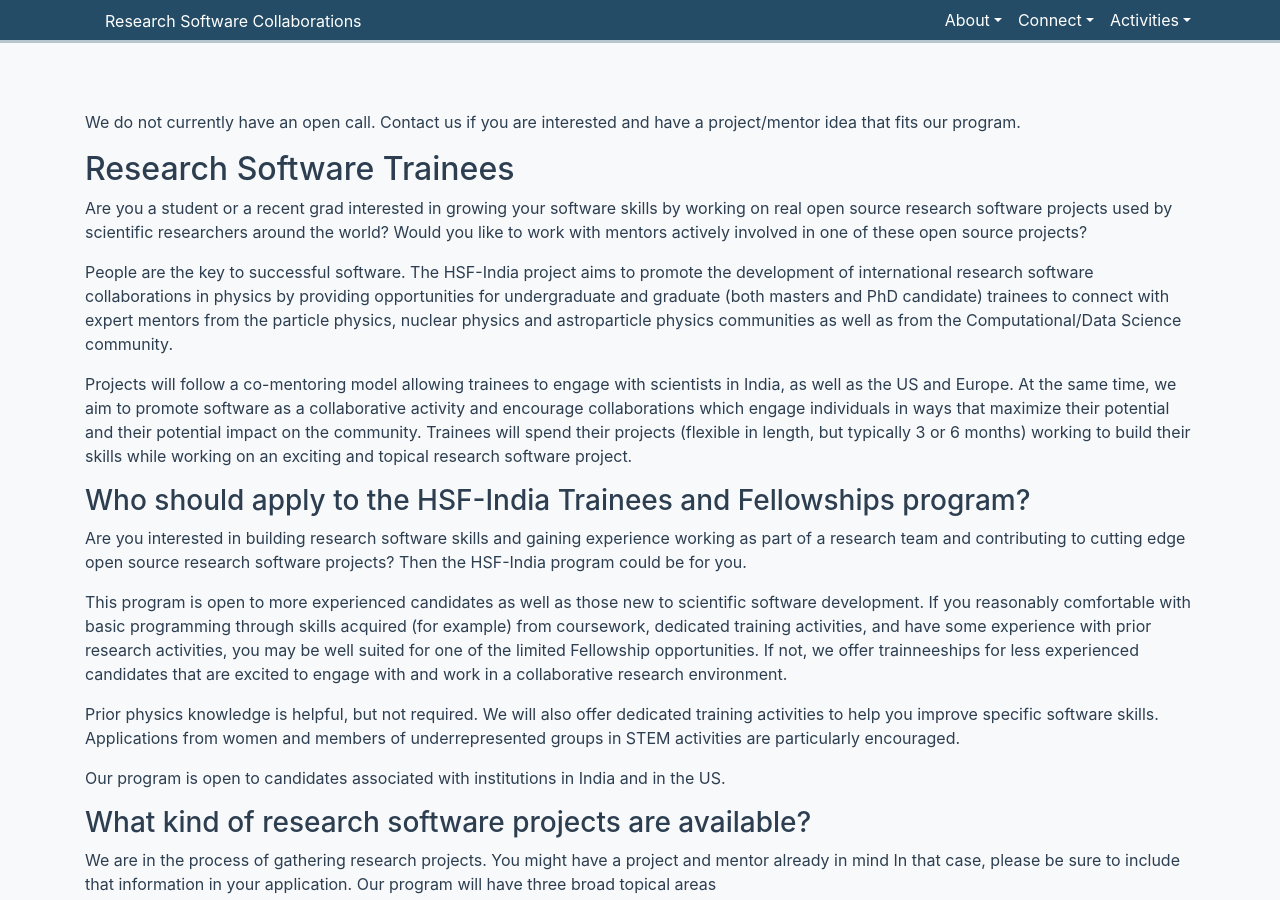
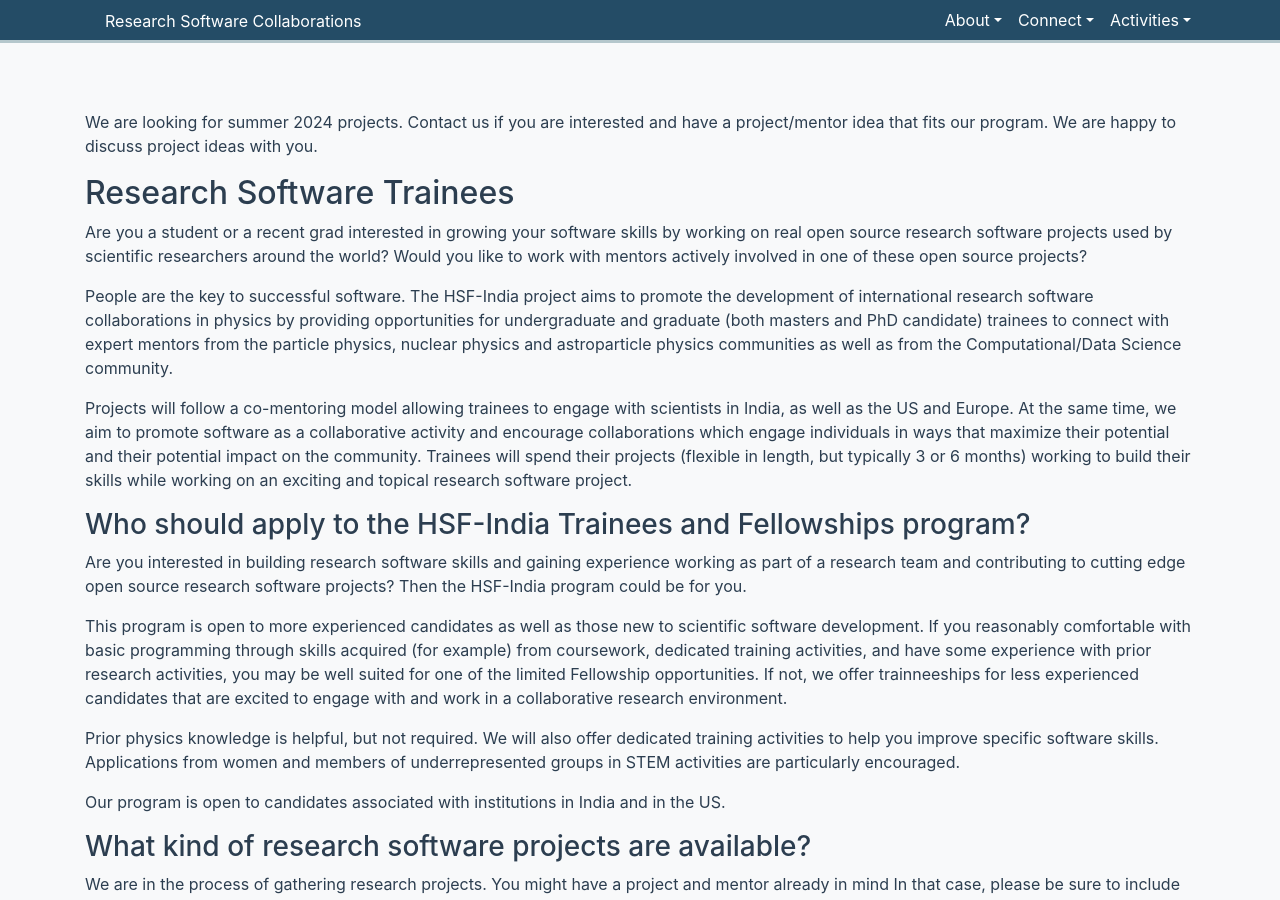
Before and after one commit to research-software-collaborations/research-software-collaborations.github.io, a Jekyll site: the page built from pages/trainee_program.md, in a window 1280 px wide and 900 px high. Built offline with Jekyll 4.4.1, drawn with Linux system fonts in a browser that asks for light colours; cached includes are drawn as plain includes.

Commit message:
Update trainee_program.md

```diff
--- a/pages/trainee_program.md
+++ b/pages/trainee_program.md
@@ -4,7 +4,7 @@ layout: default
 title: Research Software Trainees and Fellowships Program
 ---
 
-We do not currently have an open call. Contact us if you are interested and have a project/mentor idea that fits our program.
+We are looking for summer 2024 projects. Contact us if you are interested and have a project/mentor idea that fits our program. We are happy to discuss project ideas with you.
 
 ## Research Software Trainees
 
```
